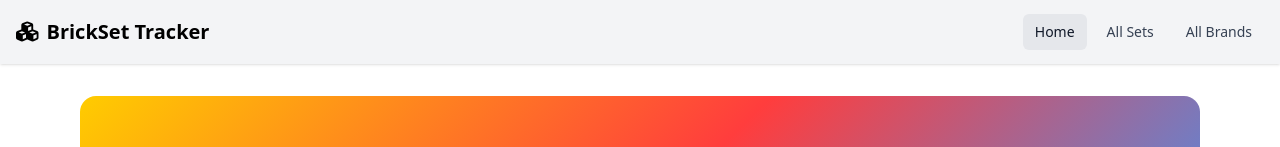
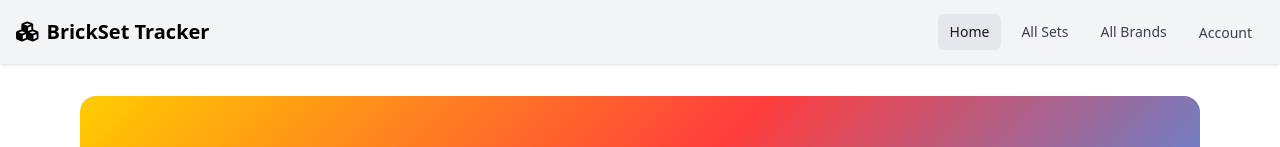
Before and after one commit to RobertLippai/brickset-tracker-frontend, a Vue app: page / in a window 1280 px wide. Shown: the top 147 px of the page. Built offline with nearby package versions, Linux system fonts and the light colour scheme; no server answers.

Commit message:
Make navbar responsive to authentication state

```diff
--- a/src/components/Navbar.vue
+++ b/src/components/Navbar.vue
@@ -1,6 +1,7 @@
 <script setup>
 import { ref } from 'vue';
-import { useRoute } from 'vue-router';
+import { useRoute, useRouter } from 'vue-router';
+import { useAuthStore } from "@/stores/authStore.js";
 
 const isMobileMenuOpen = ref(false);
 
@@ -9,6 +10,8 @@ const toggleMobileMenu = () => {
 };
 
 const route = useRoute();
+const router = useRouter();
+const authStore = useAuthStore();
 
 const isLinkActive = (path) => {
   return route.path === path;
@@ -47,6 +50,32 @@ const isLinkActive = (path) => {
             :class="[isLinkActive('/brands') ? 'text-gray-900 bg-gray-200' : 'text-gray-700 hover:bg-gray-200']">
           All Brands
         </RouterLink>
+
+        <RouterLink
+            hidden="hidden"
+            v-if="authStore.isAuthenticated"
+            to="/inventory"
+            class="px-3 py-2 rounded-md text-sm font-medium"
+            :class="[isLinkActive('/inventory') ? 'text-gray-900 bg-gray-200' : 'text-gray-700 hover:bg-gray-200']">
+          Inventory
+        </RouterLink>
+
+        <div v-if="authStore.isAuthenticated">
+          <button
+              @click="authStore.logout()"
+              class="px-3 py-2 rounded-md text-sm font-medium text-gray-700 hover:bg-gray-200">
+            Logout
+          </button>
+        </div>
+        <div v-else>
+          <RouterLink
+              to="/login"
+              class="px-3 py-2 rounded-md text-sm font-medium"
+              :class="[isLinkActive('/login') ? 'text-gray-900 bg-gray-200' : 'text-gray-700 hover:bg-gray-200']">
+            Account
+          </RouterLink>
+        </div>
+
       </div>
 
       <!-- Mobile menu -->
--- a/src/stores/authStore.js
+++ b/src/stores/authStore.js
@@ -7,6 +7,12 @@ export const useAuthStore = defineStore('authStore', {
         user: JSON.parse(localStorage.getItem('user')) || null,
         token: localStorage.getItem('token') || null,
     }),
+
+    getters: {
+        isAuthenticated(){
+            return !!this.token;
+        }
+    },
 
     actions: {
         async login(username, password) {
```
